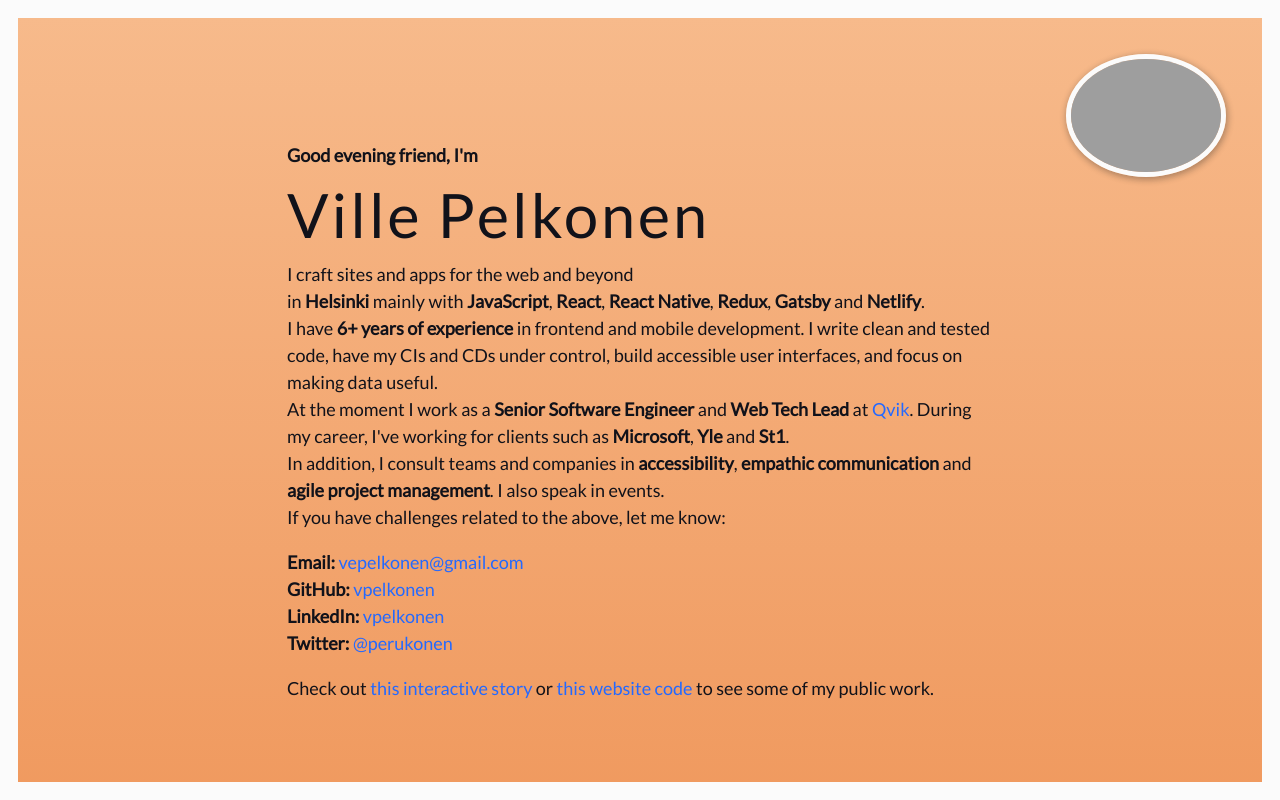
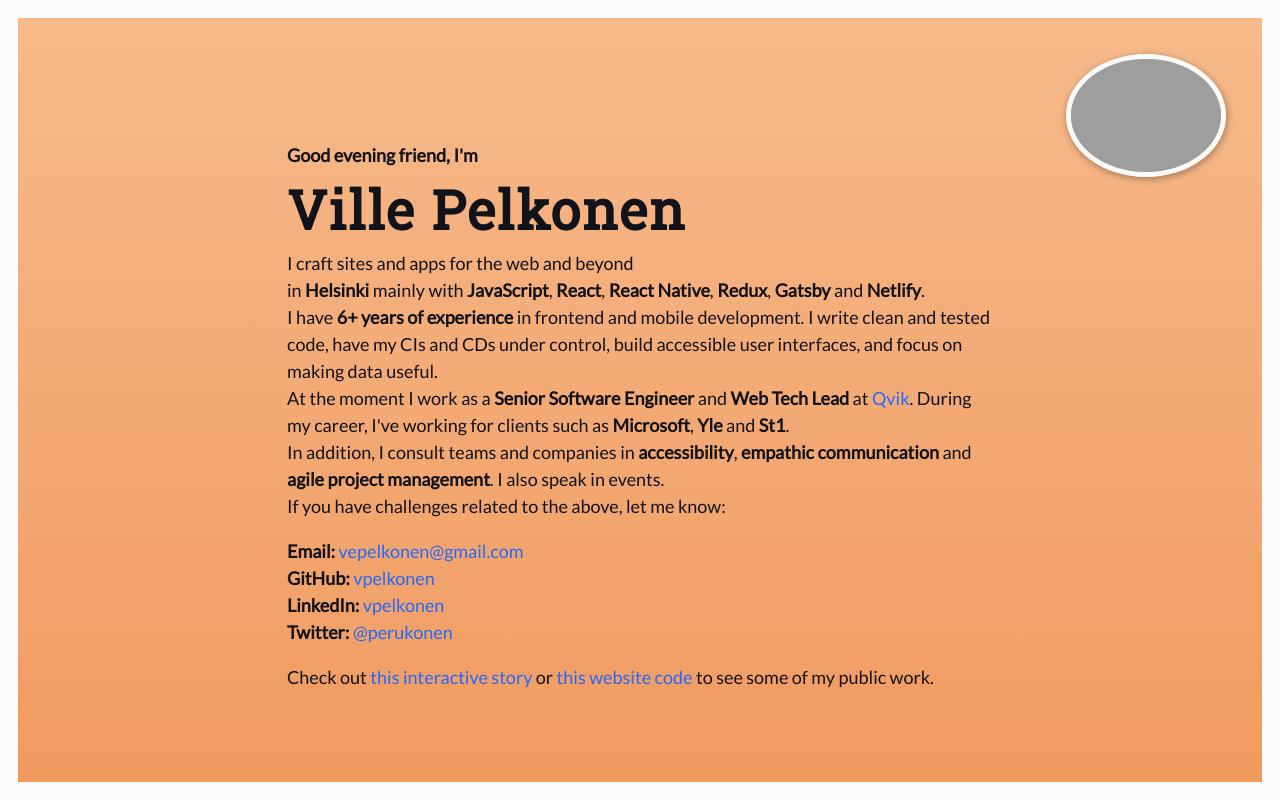
Before and after one commit to vpelkonen/portfolio, a Gatsby site: page / in a window 1280 px wide. Built offline with nearby package versions, Linux system fonts and the light colour scheme; Gatsby itself is replaced by a stand-in of ours; grey boxes are pictures that could not be loaded.

Commit message:
Update title font

```diff
--- a/gatsby-config.js
+++ b/gatsby-config.js
@@ -16,7 +16,7 @@
       resolve: 'gatsby-plugin-web-font-loader',
       options: {
         google: {
-          families: ['Lato']
+          families: ['Lato', 'Roboto Slab']
         }
       }
     },
--- a/src/pages/index.js
+++ b/src/pages/index.js
@@ -9,12 +9,12 @@
 import { getTimeOfDay } from "../utils/time"
 
 const Title = styled.h1`
-  font-size: 3.4rem;
-  font-weight: 400;
-  letter-spacing: 3px;
+  font-size: 3rem;
+  font-weight: 600;
+  letter-spacing: 2px;
+  font-family: "Roboto Slab", serif;
   @media (max-width: 768px) {
-    font-size: 2.6rem;
-    letter-spacing: 2px;
+    font-size: 2.5rem;
   }
 `
 
```
